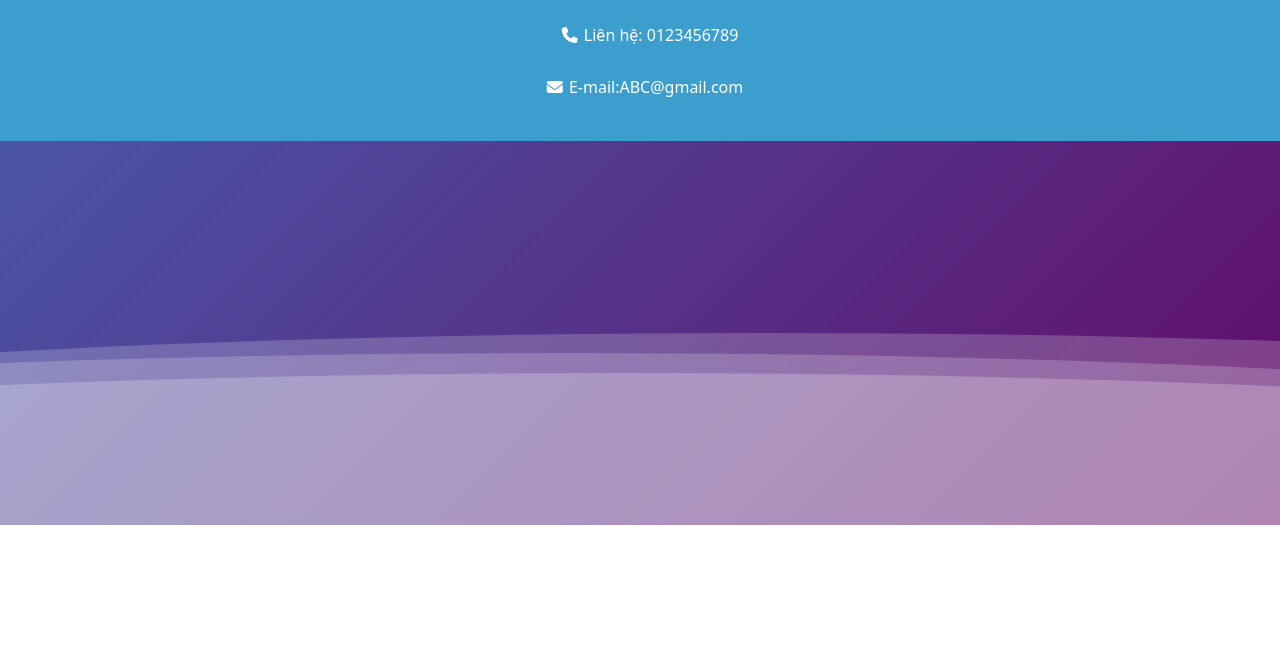
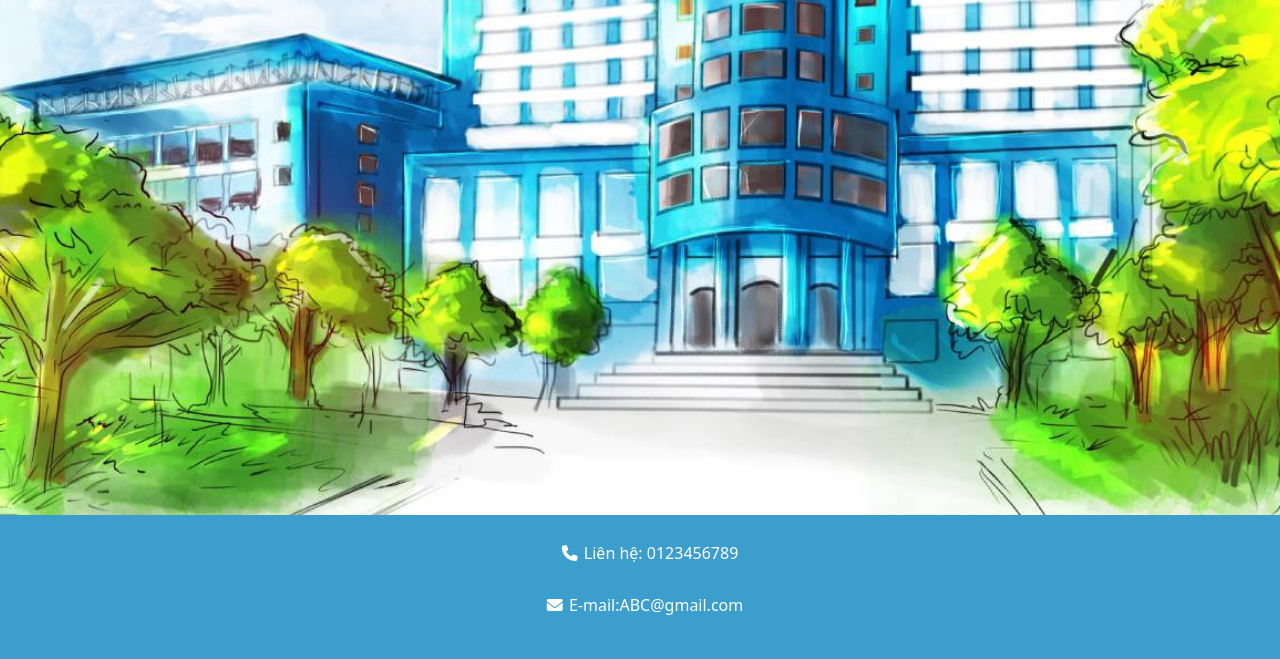
Before and after one commit to MinaNguyen17/BTL-CNPM, a plain HTML site: page fronEnd/homePage/index.html in a window 1280 px wide. Shown: the part 275-934 px from the top of the page. Before the commit the page ends 800 px from the top, so only its background shows below. Drawn offline with nearby package versions, Linux system fonts and the light colour scheme.

Commit message:
update homePage and login

```diff
--- a/fronEnd/homePage/index.html
+++ b/fronEnd/homePage/index.html
@@ -14,7 +14,10 @@
 <body>
 	<div class="sticky-top">
 		<nav>
-			<a href="#back_ground_wave" class="menu_left">Trang chủ</a>
+			<a href="../homePage/index.html" class="menu_left">
+            <img src="../static/assets/hcmut.png" alt="Logo" class="logo" style="height: 30px;">
+       		</a>
+			<a href="../homePage/index.html" class="menu_left">Trang chủ</a>
 			<a class="menu_left">In tài liệu</a>
 			<a class="menu_left">Lịch sử mua</a>
 			<a class="menu_left">Mua giấy</a>
@@ -23,17 +26,17 @@
 			<a class="menu_right">Vietnamese(vi)</a>
 		</nav>
 	</div>
-	<h1 id="menu_text">
+	<!-- <h1 id="menu_text">
 		hello
-	</h1>
+	</h1> -->
+	<div style="background-image: url('../static/assets/slbk.jpg');
+            background-size: cover;
+            background-position: center;
+            background-repeat: no-repeat;
+            width: 100%;
+            height: 720px;">
 
-	<!-- BackGround -->
-	<div id="back_ground_wave">
-	     <div class="wave"></div>
-	     <div class="wave"></div>
-	     <div class="wave"></div>
- 	</div>
-	<!-- BackGround -->
+	</div>
 
 	<footer>
 		<div class="call">
--- a/fronEnd/static/css/file.css
+++ b/fronEnd/static/css/file.css
@@ -77,77 +77,6 @@ footer > a {
     font-size:16px;
 }
 /* footer */
-/* BackGround*/
-body {
-    margin: auto;
-    font-family: -apple-system, BlinkMacSystemFont, sans-serif;
-    overflow: auto;
-    background: linear-gradient(315deg, rgba(101,0,94,1) 3%, rgba(60,132,206,1) 38%, rgba(48,238,226,1) 68%, rgba(255,25,25,1) 98%);
-    animation: gradient 15s ease infinite;
-    background-size: 400% 400%;
-    background-attachment: fixed;
-}
-
-@keyframes gradient {
-    0% {
-        background-position: 0% 0%;
-    }
-    50% {
-        background-position: 100% 100%;
-    }
-    100% {
-        background-position: 0% 0%;
-    }
-}
-
-.wave {
-    background: rgb(255 255 255 / 25%);
-    border-radius: 1000% 1000% 0 0;
-    position: fixed;
-    width: 200%;
-    height: 12em;
-    animation: wave 10s -3s linear infinite;
-    transform: translate3d(0, 0, 0);
-    opacity: 0.8;
-    bottom: 0;
-    left: 0;
-    z-index: -1;
-}
-
-.wave:nth-of-type(2) {
-    bottom: -1.25em;
-    animation: wave 18s linear reverse infinite;
-    opacity: 0.8;
-}
-
-.wave:nth-of-type(3) {
-    bottom: -2.5em;
-    animation: wave 20s -1s reverse infinite;
-    opacity: 0.9;
-}
-
-@keyframes wave {
-    2% {
-        transform: translateX(1);
-    }
-
-    25% {
-        transform: translateX(-25%);
-    }
-
-    50% {
-        transform: translateX(-50%);
-    }
-
-    75% {
-        transform: translateX(-25%);
-    }
-
-    100% {
-        transform: translateX(1);
-    }
-}
-/* BackGround*/
 
 /*Search Bar*/
     .search-container {
--- a/fronEnd/static/css/login.css
+++ b/fronEnd/static/css/login.css
@@ -1,3 +1,6 @@
+.contain_login_form {
+    margin: 100px;
+}
 section {
     padding: 20px;
 }
@@ -44,7 +47,7 @@ section {
     padding: 10px;
     border: 1px solid #ddd;
     border-radius: 5px;
-    background-color: #000;
+    background-color: #3B9ECC;
     color: #fff;
     margin-top: 10px;
     cursor: pointer;
```
Also changed, not shown: fronEnd/login/index.html (+4 -4 lines), fronEnd/static/assets/hcmut.png (added), fronEnd/static/assets/sanbong.jpeg (added), fronEnd/static/assets/slbk.jpg (added), fronEnd/static/assets/slbktv.jpg (added).
